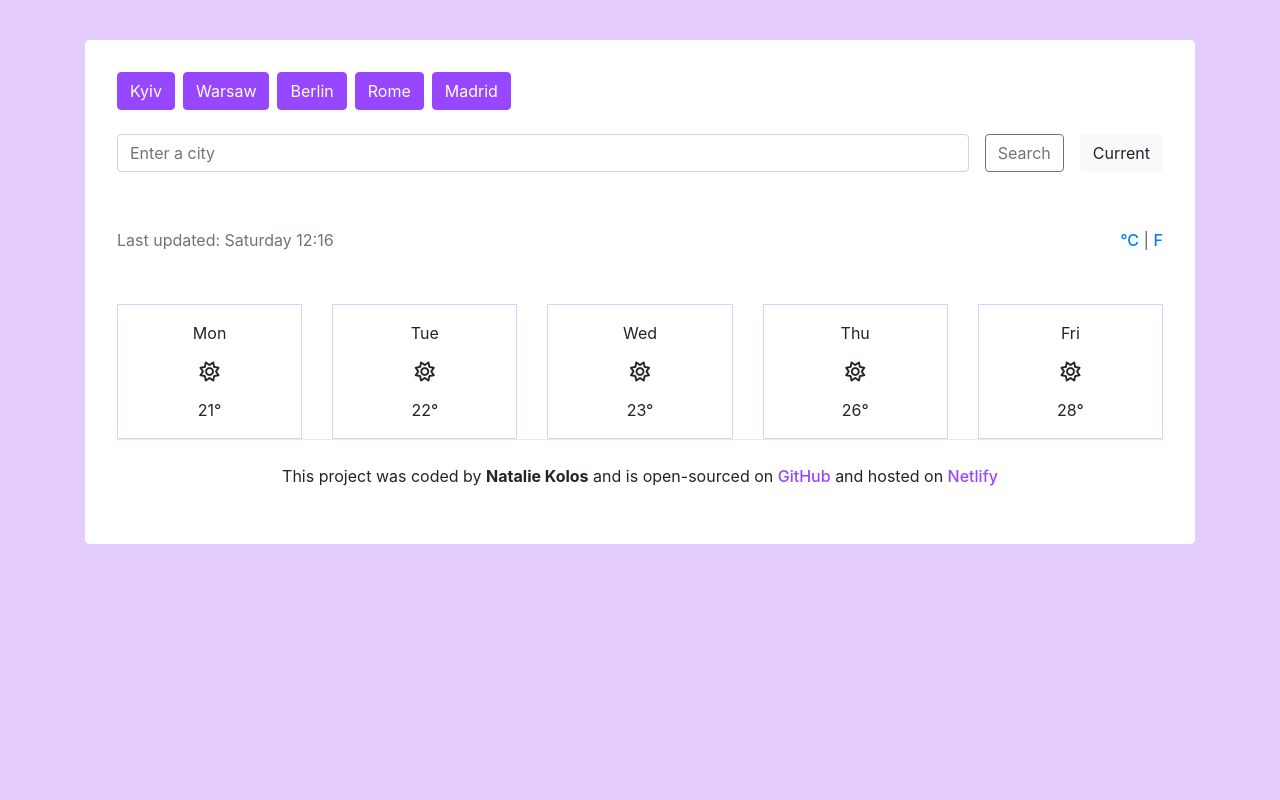
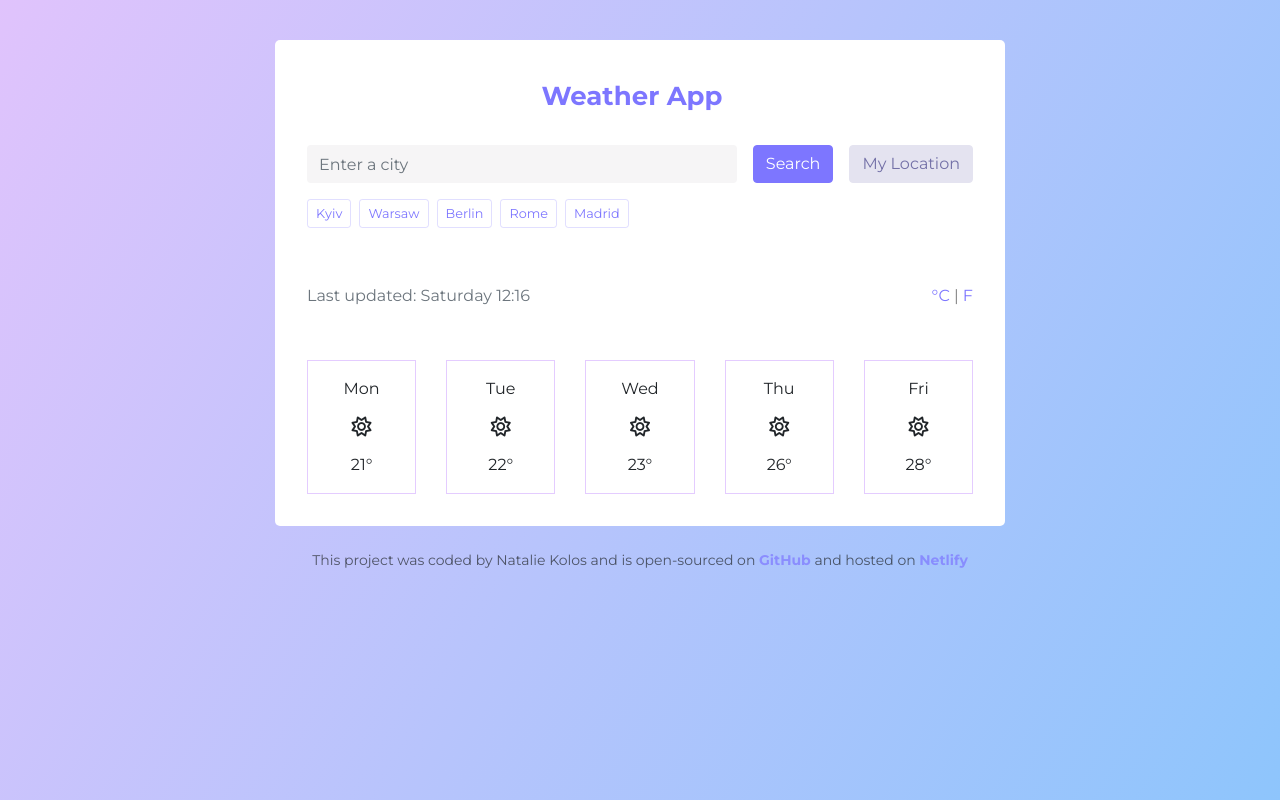
Before and after one commit to natalie-kolos/Plus-Final-Project, a plain HTML site: page index.html in a window 1280 px wide. Drawn offline with nearby package versions, Linux system fonts and the light colour scheme.

Commit message:
Design Update

```diff
--- a/css/style.css
+++ b/css/style.css
@@ -1,5 +1,23 @@
 body {
   background-color: #e4ccff;
+  background: linear-gradient(120deg, #e0c3fc 0%, #8ec5fc 100%);
+  background-repeat: no-repeat;
+  font-family: "Montserrat", sans-serif;
+  min-height: 100vh;
+}
+
+h1,
+h2,
+h3 {
+  font-weight: 700;
+}
+
+a {
+  color: #7d76ff;
+}
+a:hover {
+  color: #726bf0;
+  text-decoration: none;
 }
 .card-custom {
   padding: 32px;
@@ -9,15 +27,41 @@ body {
 }
 
 .btn-primary {
-  background-color: #9747ff;
-  border-color: #9747ff;
+  background-color: #7d76ff;
+  border-color: #7d76ff;
 }
 
 .btn-primary:hover {
-  background-color: #9e5af7;
-  border-color: #9e5af7;
+  background-color: #726bf0;
+  border-color: #726bf0;
 }
 
+.btn-secondary {
+  color: #7370a7;
+  background-color: #e4e3f0;
+  border-color: #e4e3f0;
+}
+
+.btn-secondary:hover {
+  color: #7875ab;
+  background-color: #cccae0;
+  border-color: #cccae0;
+}
+
+.btn-outline-primary {
+  color: #7d76ff;
+  border-color: #7d76ff3b;
+}
+
+.btn-outline-primary:hover {
+  color: #fff;
+  background-color: #7d76ff;
+  border-color: #7d76ff;
+}
+
+.btn-sm {
+  font-size: 0.8rem;
+}
 .weather-card {
   border: 1px solid #e4ccff;
   padding: 16px;
@@ -37,13 +81,27 @@ body {
   margin-right: 16px;
 }
 
-.card-custom__footer {
+footer {
   padding: 24px 0;
-  border-top: 1px solid rgb(235, 235, 235);
   text-align: center;
+  font-size: 14px;
+  opacity: 0.7;
 }
 
-.card-custom__footer a {
-  color: #9747ff;
-  font-weight: 500;
+footer a {
+  font-weight: 700;
 }
+
+#search-form .form-control {
+  background-color: #f6f5f6;
+  border: 0;
+}
+
+.card-custom__header {
+  margin-bottom: 24px;
+}
+.card-custom__header .navbar-brand {
+  font-size: 26px;
+  font-weight: 700;
+  color: #7d76ff;
+}
--- a/index.html
+++ b/index.html
@@ -10,6 +10,12 @@
       integrity="sha384-ggOyR0iXCbMQv3Xipma34MD+dH/1fQ784/j6cY/iJTQUOhcWr7x9JvoRxT2MZw1T"
       crossorigin="anonymous"
     />
+    <link rel="preconnect" href="https://fonts.googleapis.com" />
+    <link rel="preconnect" href="https://fonts.gstatic.com" crossorigin />
+    <link
+      href="https://fonts.googleapis.com/css2?family=Montserrat:wght@400;700&display=swap"
+      rel="stylesheet"
+    />
     <link rel="stylesheet" href="css/style.css" />
     <script
       src="https://kit.fontawesome.com/85aca76629.js"
@@ -19,17 +25,16 @@
     <title>SheCodesPlus-HW</title>
   </head>
   <body>
+    <div class="content">
       <div class="container">
+        <div class="row">
+          <div class="col-md-8 offset-md-2">
             <div class="card-custom">
-        <div class="d-flex mb-4">
-          <button type="button" class="btn btn-primary mr-2">Kyiv</button>
-          <button type="button" class="btn btn-primary mr-2">Warsaw</button>
-          <button type="button" class="btn btn-primary mr-2">Berlin</button>
-          <button type="button" class="btn btn-primary mr-2">Rome</button>
-          <button type="button" class="btn btn-primary mr-2">Madrid</button>
+              <div class="card-custom__header text-center">
+                <a href="#" class="navbar-brand">Weather App</a>
               </div>
 
-        <form class="form-inline mb-5" id="search-form">
+              <form class="form-inline mb-3" id="search-form">
                 <input
                   type="text"
                   class="form-control flex-grow-1 mr-3"
@@ -39,16 +44,48 @@
                 />
 
                 <button
-            class="btn btn-outline-secondary mr-3"
+                  class="btn btn-primary mr-3"
                   type="submit"
                   id="button-addon2"
                 >
                   Search
                 </button>
-          <button type="button" class="btn btn-light" id="current">
-            Current
+                <button type="button" class="btn btn-secondary" id="current">
+                  My Location
                 </button>
               </form>
+              <div class="d-flex mb-5">
+                <button
+                  type="button"
+                  class="btn btn-outline-primary btn-sm mr-2"
+                >
+                  Kyiv
+                </button>
+                <button
+                  type="button"
+                  class="btn btn-outline-primary btn-sm mr-2"
+                >
+                  Warsaw
+                </button>
+                <button
+                  type="button"
+                  class="btn btn-outline-primary btn-sm mr-2"
+                >
+                  Berlin
+                </button>
+                <button
+                  type="button"
+                  class="btn btn-outline-primary btn-sm mr-2"
+                >
+                  Rome
+                </button>
+                <button
+                  type="button"
+                  class="btn btn-outline-primary btn-sm mr-2"
+                >
+                  Madrid
+                </button>
+              </div>
 
               <div class="d-flex justify-content-between mb-5">
                 <div class="city">
@@ -107,9 +144,11 @@
                   </div>
                 </div>
               </div>
-        <div class="card-custom__footer">
-          This project was coded by <strong>Natalie Kolos</strong> and is
-          open-sourced on
+            </div>
+          </div>
+        </div>
+        <footer>
+          This project was coded by Natalie Kolos and is open-sourced on
           <a
             href="https://github.com/natalie-kolos/shecodes-homework-week-6"
             target="_blank"
@@ -117,7 +156,7 @@
           >
           and hosted on
           <a href="https://courageous-syrniki-0884c8.netlify.app/">Netlify</a>
-        </div>
+        </footer>
       </div>
     </div>
     <script src="js/custom.js"></script>
--- a/js/custom.js
+++ b/js/custom.js
@@ -61,6 +61,7 @@ function showTemperature(response) {
     "src",
     `http://openweathermap.org/img/wn/${response.data.weather[0].icon}@2x.png`
   );
+  weatherIcon.setAttribute("alt", `${response.data.weather[0].description}`);
 }
 
 function search(event) {
```
Lines whose indentation alone changed are shown as unchanged.
